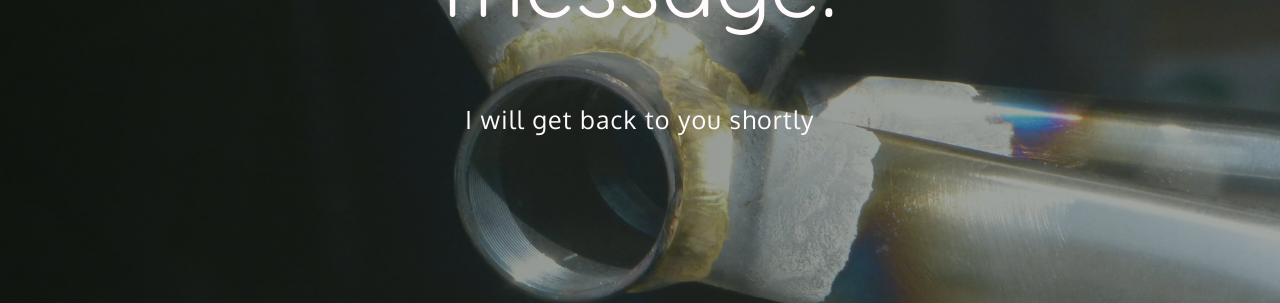
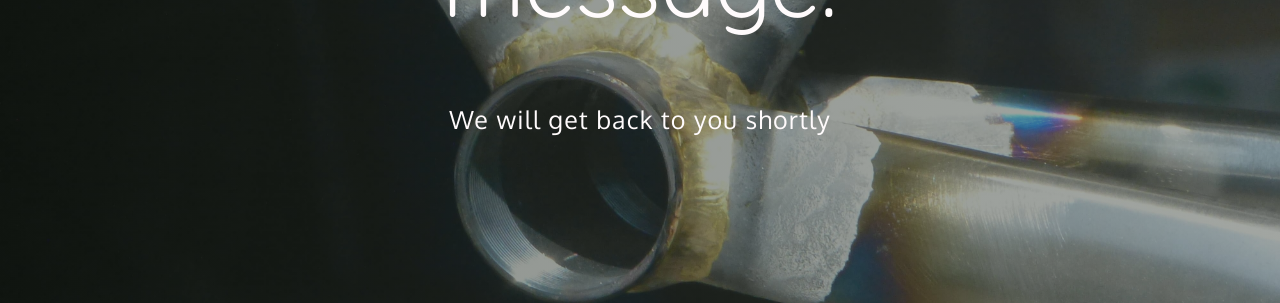
Before and after one commit to ariannacasiraghi/drkcycles, a Jekyll site: the page built from thank-you.html, in a window 1280 px wide and 1032 px high. Shown: the part 401-704 px from the top of the window. Built offline with Jekyll 4.4.1, drawn with Linux system fonts in a browser that asks for light colours; nearby versions of some CDN libraries.

```diff
--- a/index.html
+++ b/index.html
@@ -3,7 +3,7 @@ layout: default
 title: d.r.k. cycles
 date: 2018-07-03 09:00:00
 sitemap:
-  lastmod: 2018-07-06
+  lastmod: 2018-07-07
 ---
 
 
--- a/thank-you.html
+++ b/thank-you.html
@@ -1,10 +1,10 @@
 ---
 layout: default
 title: Thank you for your message!
-subtitle: I will get back to you shortly
+subtitle: We will get back to you shortly
 date: 2018-07-03 09:00:00
 sitemap:
-  lastmod: 2018-07-06
+  lastmod: 2018-07-07
 ---
 
     <!-- header start -->
```
